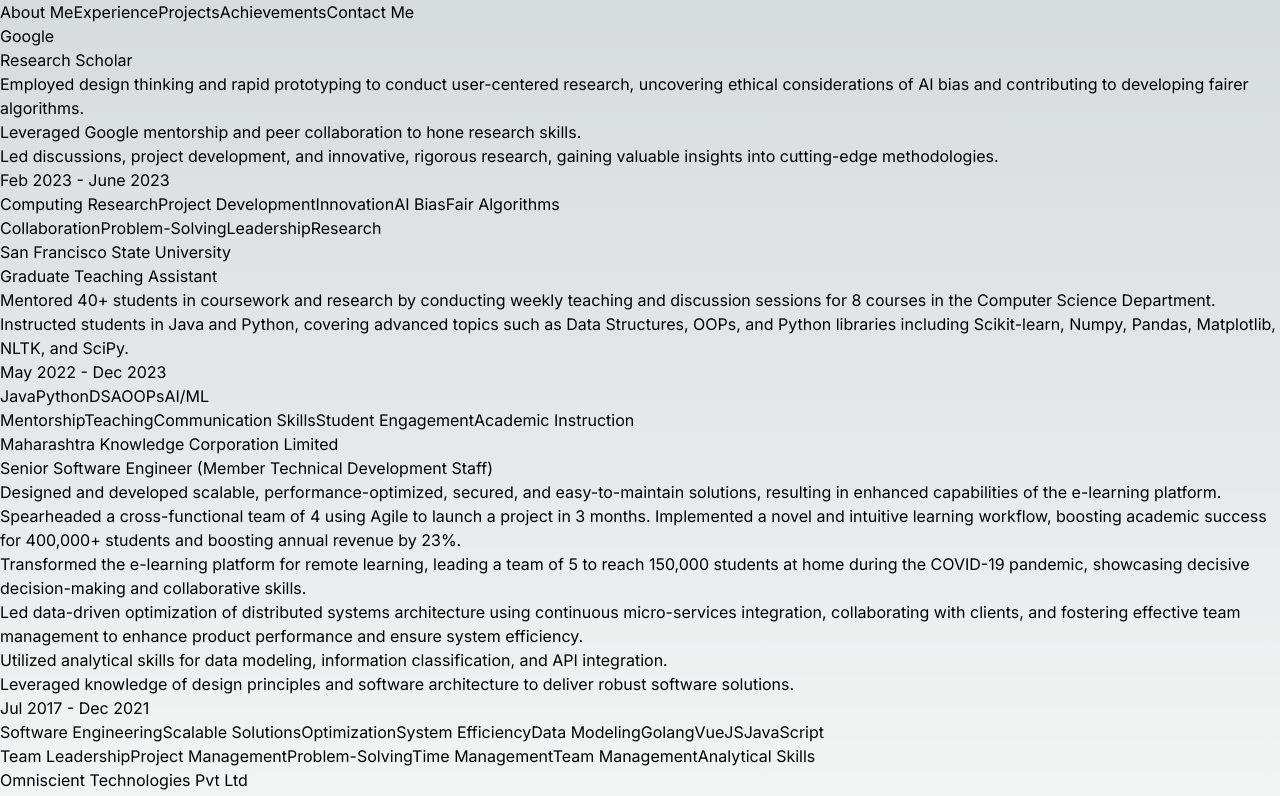
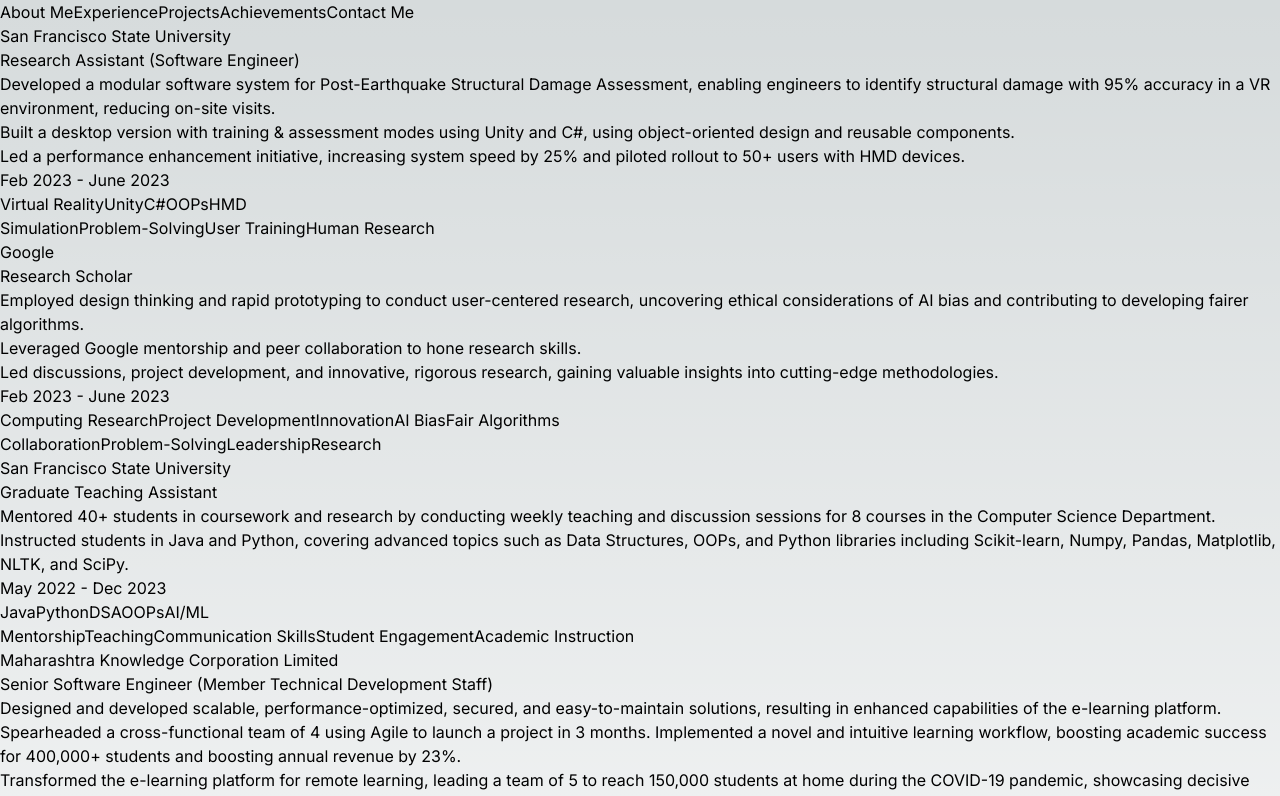
Before and after one commit to purvaz/purvas-portfolio, a Next.js app in the folder gettoknowpurva/: page /experience in a window 1280 px wide. Shown: the top 796 px of the page. Built offline with nearby package versions, Linux system fonts and the light colour scheme.

Commit message:
Updated experience and added google scholar

```diff
--- a/gettoknowpurva/src/app/contact/page.js
+++ b/gettoknowpurva/src/app/contact/page.js
@@ -6,6 +6,7 @@
 import LinkedInIcon from '@mui/icons-material/LinkedIn';
 import GitHubIcon from '@mui/icons-material/GitHub';
 import EmailIcon from '@mui/icons-material/Email';
+import ScholarIcon from '@mui/icons-material/School';
 import { useEffect, useState } from 'react'
 
 
@@ -46,7 +47,9 @@
                                 className="text-red-600 hover:text-red-500 cursor-pointer"
                             />
                         </a>
-
+                        <a href="https://scholar.google.com/citations?user=DXTKAG0AAAAJ&hl=en" target="_blank" rel="noopener noreferrer">
+                            <ScholarIcon fontSize="large" className="text-purple-800 hover:text-purple-700 cursor-pointer" />
+                        </a>
                     </div>
                 </div>
             </div>
--- a/gettoknowpurva/src/app/experience/page.js
+++ b/gettoknowpurva/src/app/experience/page.js
@@ -6,6 +6,16 @@
     <div className="experience-page bg-gray-200 min-h-screen">
       <div className="container mx-auto py-20">
         <div className="grid grid-cols-1 gap-10 justify-center">
+        <ExperienceCard
+            companyName="San Francisco State University"
+            yearsOfService="Feb 2023 - June 2023"
+            designation="Research Assistant (Software Engineer)"
+            responsibilities= {["Developed a modular software system for Post-Earthquake Structural Damage Assessment, enabling engineers to identify structural damage with 95% accuracy in a VR environment, reducing on-site visits.",
+              "Built a desktop version with training & assessment modes using Unity and C#, using object-oriented design and reusable components.",
+              "Led a performance enhancement initiative, increasing system speed by 25% and piloted rollout to 50+ users with HMD devices."]}
+            techTags={['Virtual Reality', 'Unity', 'C#', 'OOPs', "HMD", ]}
+            skillTags={['Simulation', 'Problem-Solving', 'User Training', 'Human Research']}
+          />
           <ExperienceCard
             companyName="Google"
             yearsOfService="Feb 2023 - June 2023"
```
